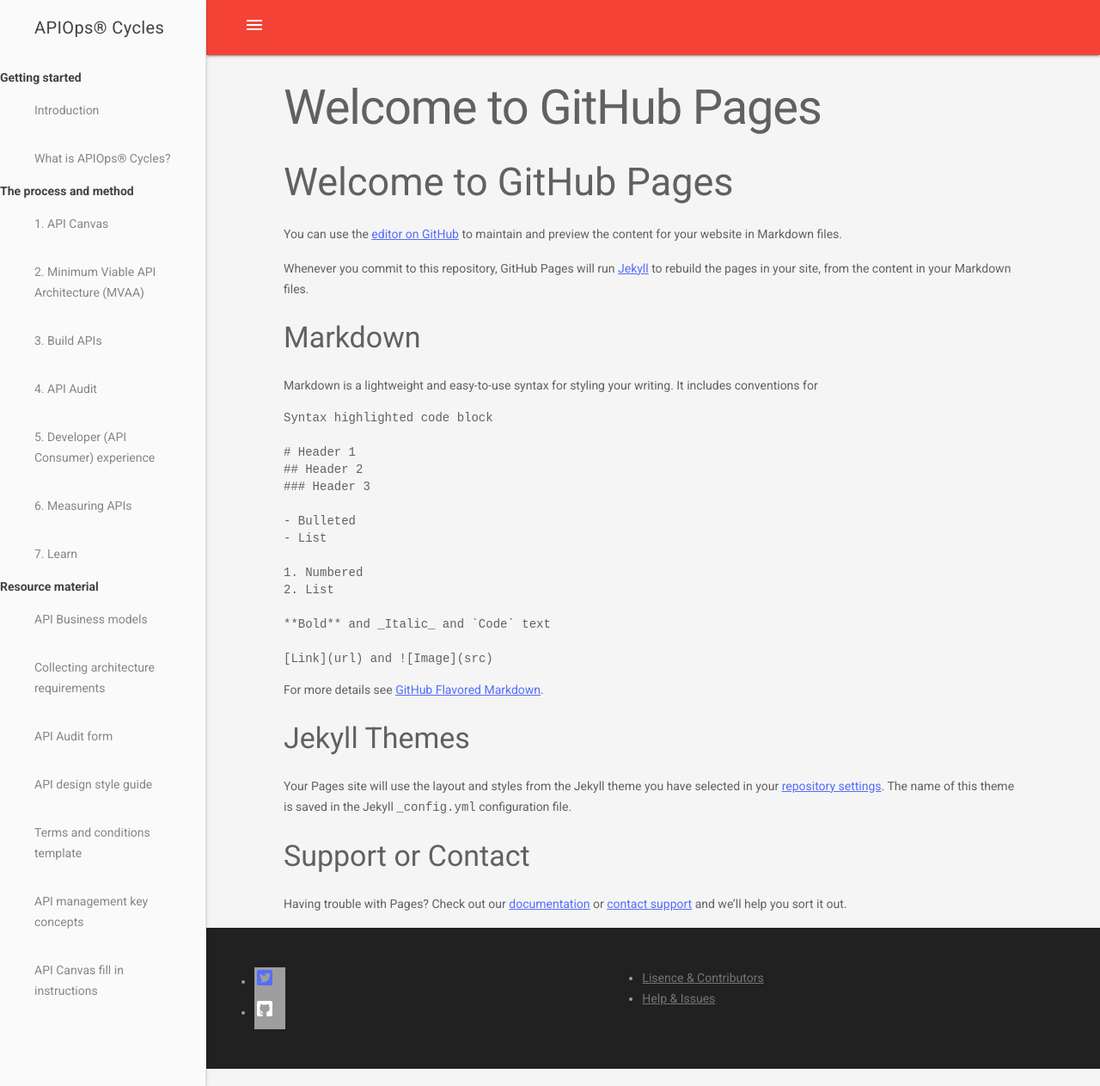
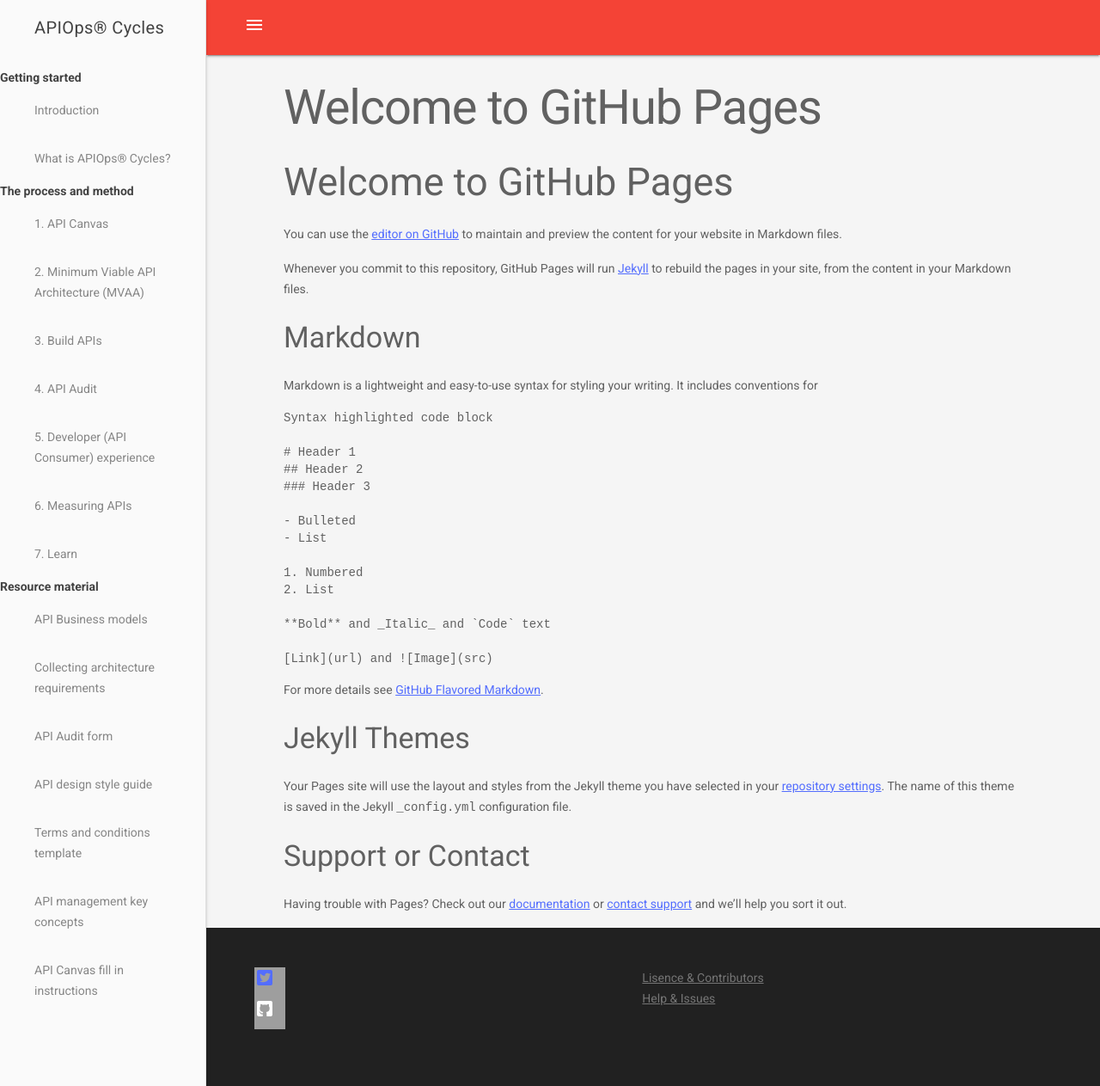
Before and after one commit to mniinio/APIOps-cycles, a Jekyll site: the page built from README.md, in a window 1280 px wide. Shown: the whole page at 86% size. Built offline with Jekyll 4.4.1, drawn with Linux system fonts in a browser that asks for light colours; our own code applies the rules of GitHub Pages for plain Markdown files.

Commit message:
footer list styles

```diff
--- a/assets/css/style.scss
+++ b/assets/css/style.scss
@@ -281,3 +281,18 @@ html, body {
 img {
     width:100%;
 }
+
+.docs-footer.mdl-mini-footer {;
+    flex-direction: column;
+    align-items: stretch;
+    height: 120px;
+
+    ul {
+      justify-content: center;
+      list-style-type: none;
+    }
+
+      li {
+        position: relative;
+      }
+}
```
